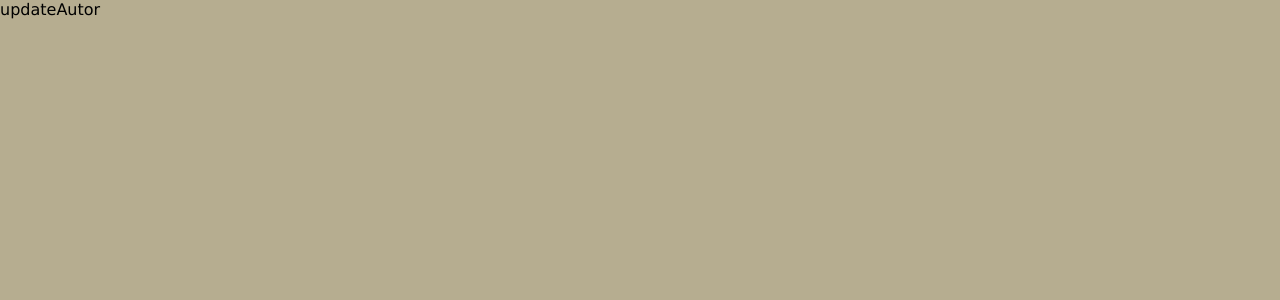
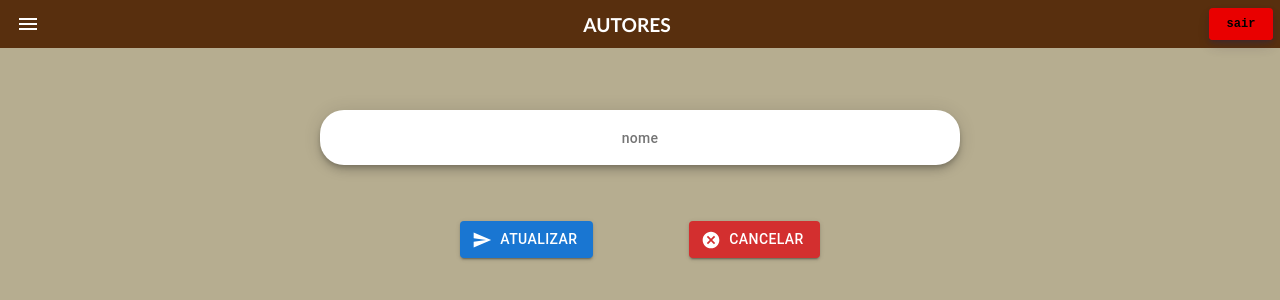
Before and after one commit to juan12331/Sistema_Biblioteca, a React (Vite) app in the folder frontend/: page /Adm/Atualizar_autor/1 in a window 1280 px wide. Shown: the top 300 px of the page. Built offline with nearby package versions, Linux system fonts and the light colour scheme.

Commit message:
terminando update de autores

```diff
--- a/frontend/src/pages/adm/update_autores/updateAutor.jsx
+++ b/frontend/src/pages/adm/update_autores/updateAutor.jsx
@@ -1,8 +1,68 @@
 import React from 'react'
+import Sidebar from '../../../components/Drawer';
+import { useState } from 'react'
+import { useParams } from 'react-router-dom'
+import Button from '@mui/material/Button';
+import CancelIcon from '@mui/icons-material/Cancel';
+import SendIcon from '@mui/icons-material/Send';
+import { updateAutores } from '../../../services/APIservice';
 
 const updateAutor = () => {
+
+  const { id } = useParams()
+
+  const [nome, setName] = useState('')
+
+  function atualizar() {
+    if (nome == '') {
+        showError('insira um nome valido')
+        return
+    }
+    console.log(id)
+    updateAutores(id, nome).then(data => {
+        voltar()
+    }).catch(err => console.log(err))
+}
+
+  function voltar() {
+    window.location.href = '/Adm/Autores'
+}
+
+
+function sair() {
+    window.location.href = "/Cadastro"
+}
+
+  const showError = (message) => {
+    const span = document.getElementById('span');
+    span.textContent = message;
+}
   return (
-    <div>updateAutor</div>
+    <>
+
+            <div className="header">
+                <Sidebar />
+                <div className="text">
+                    AUTORES
+                </div>
+                <button className='button1 delete' onClick={sair} >sair</button>
+            </div>
+
+    <div className="alinhar">
+                <div className="row">
+                    <input type="text" value={nome} onChange={(e) => setName(e.target.value)} placeholder='nome' className='textInputSozin' />
+                </div>
+            </div>
+            <div className="row">
+                <span className='span aviso' id='span'></span>
+            </div>
+            <div className="row">
+                <Button variant="contained" startIcon={<SendIcon />} onClick={atualizar} className='button'>Atualizar</Button>
+                <div className="margin">
+                    <Button variant="contained" color="error" startIcon={<CancelIcon />} onClick={voltar} className='button'>Cancelar</Button>
+                </div>
+            </div>
+    </>
   )
 }
 
--- a/frontend/src/routes.jsx
+++ b/frontend/src/routes.jsx
@@ -28,7 +28,7 @@ function MainRoutes() {
       <Route path="/Adm/Create_Livros" element={<CreateLivros/>}/>
       <Route path="/Adm/Atualizar_livros/:id" element={<UpdateLivros/>}/>
       <Route path="/Adm/Autores" element={<Autores/>}/>
-      <Route path="/Adm/Atualizar_autor/:id_autor" element={<UpdateAutor/>}/>
+      <Route path="/Adm/Atualizar_autor/:id" element={<UpdateAutor/>}/>
       <Route path="/Adm/Cadastrar_autor" element={<CreateAutores/>}/>
 
 
--- a/frontend/src/services/APIservice.js
+++ b/frontend/src/services/APIservice.js
@@ -45,13 +45,13 @@ export async function createAutor(autor){
     return response.data
 }
 
-export async function deleteAutores(id_autor) {
-    const response = await http.delete(`/autores/${id_autor}`)
+export async function deleteAutores(id) {
+    const response = await http.delete(`/autores/${id}`)
     return;
 }
 
-export async function updateAutor(id_autor, autor) {
-    const response = await http.put(`/autores/${id_autor}`, {autor: autor})
+export async function updateAutores(id, autor) {
+    const response = await http.put(`/autores/${id}`, {autor: autor})
     return response.data;
 }
 
```
Also changed, not shown: 2 other files (tests, documents, lock files or other folders).
